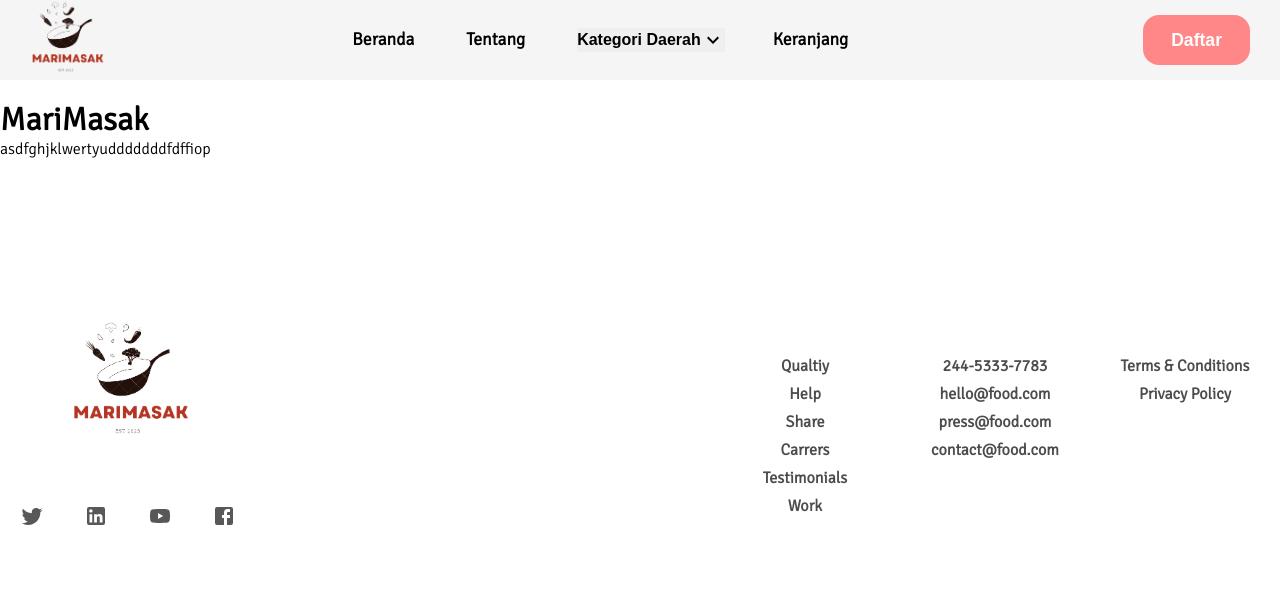
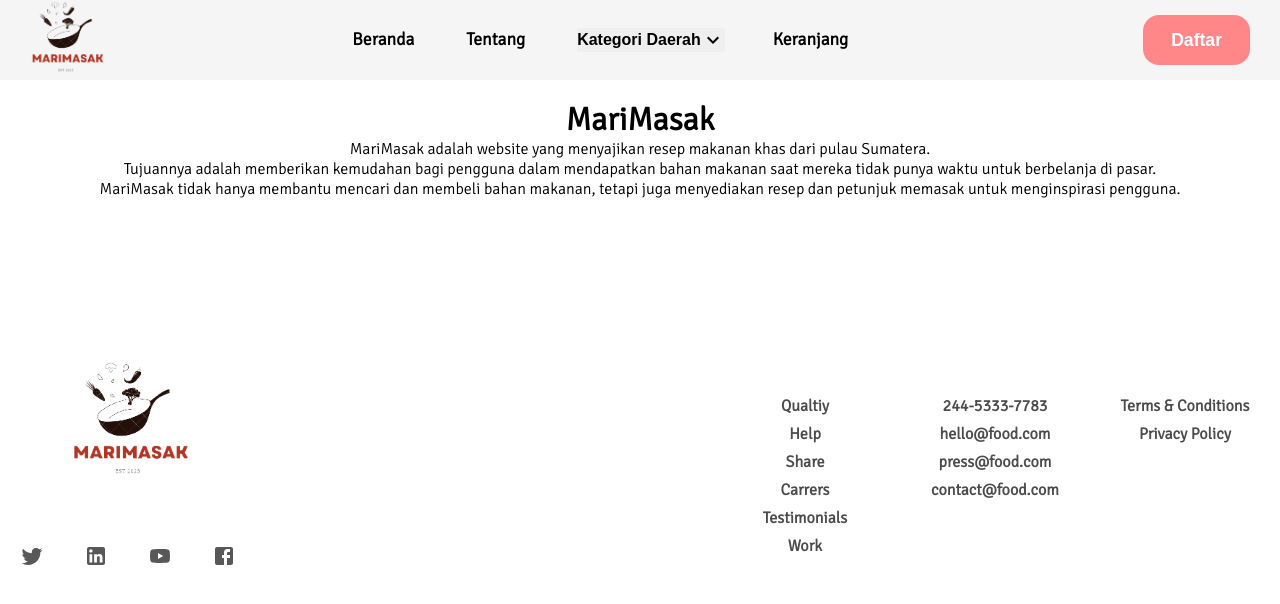
Before and after one commit to rifkyhilman/Marimasak-client, a React (Create React App) app: page /tentang in a window 1280 px wide. Shown: the top 604 px of the page. Built offline with nearby package versions, Linux system fonts and the light colour scheme.

Commit message:
mari masak merupakan

```diff
--- a/src/Styles/TentangPage.scss
+++ b/src/Styles/TentangPage.scss
@@ -1,3 +1,4 @@
 .container {
     padding-top: 100px;
+    text-align: center;
 }
--- a/src/pages/TentangPage.js
+++ b/src/pages/TentangPage.js
@@ -6,7 +6,9 @@ const TentangPage = () => {
         <>
         <div className="container">
         <h1> MariMasak</h1>
-        <p>asdfghjklwertyudddddddfdffiop</p>
+        <p>MariMasak adalah website yang menyajikan resep makanan khas dari pulau Sumatera. </p>
+        <p>Tujuannya adalah memberikan kemudahan bagi pengguna dalam mendapatkan bahan makanan saat mereka tidak punya waktu untuk berbelanja di pasar.</p>
+        <p>MariMasak tidak hanya membantu mencari dan membeli bahan makanan, tetapi juga menyediakan resep dan petunjuk memasak untuk menginspirasi pengguna.</p>
         </div>
         </>
     )
```
